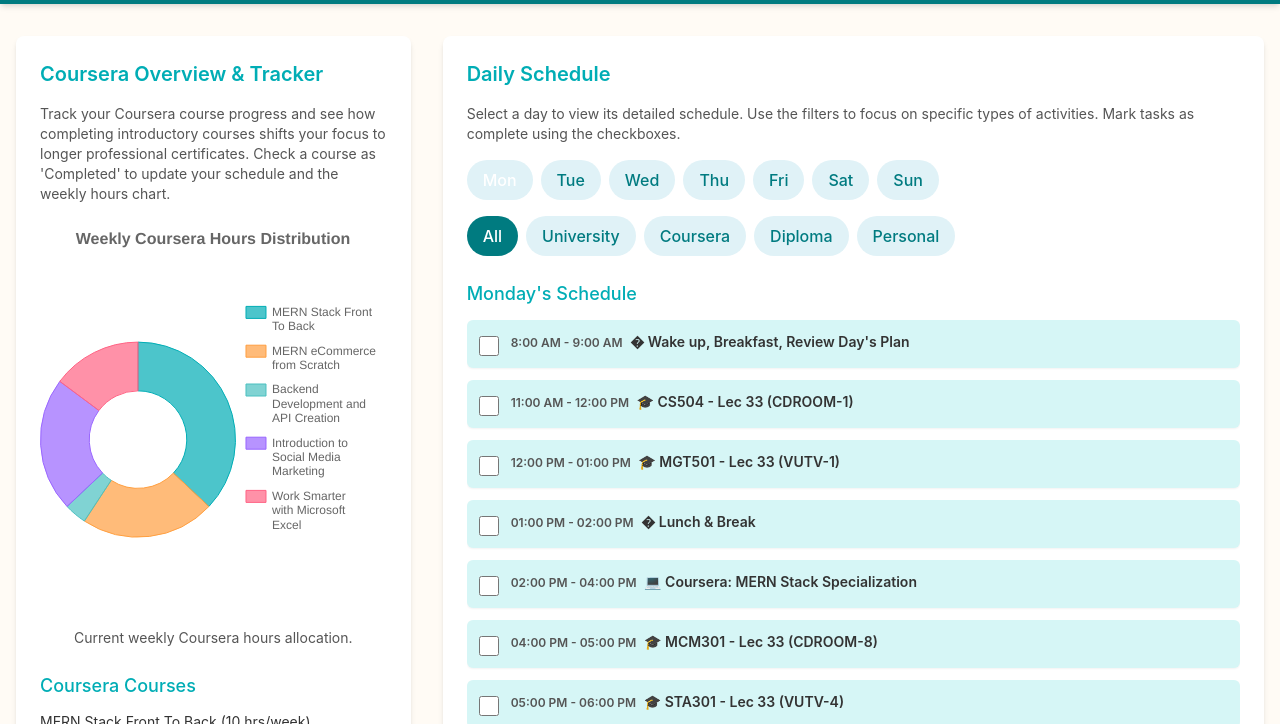
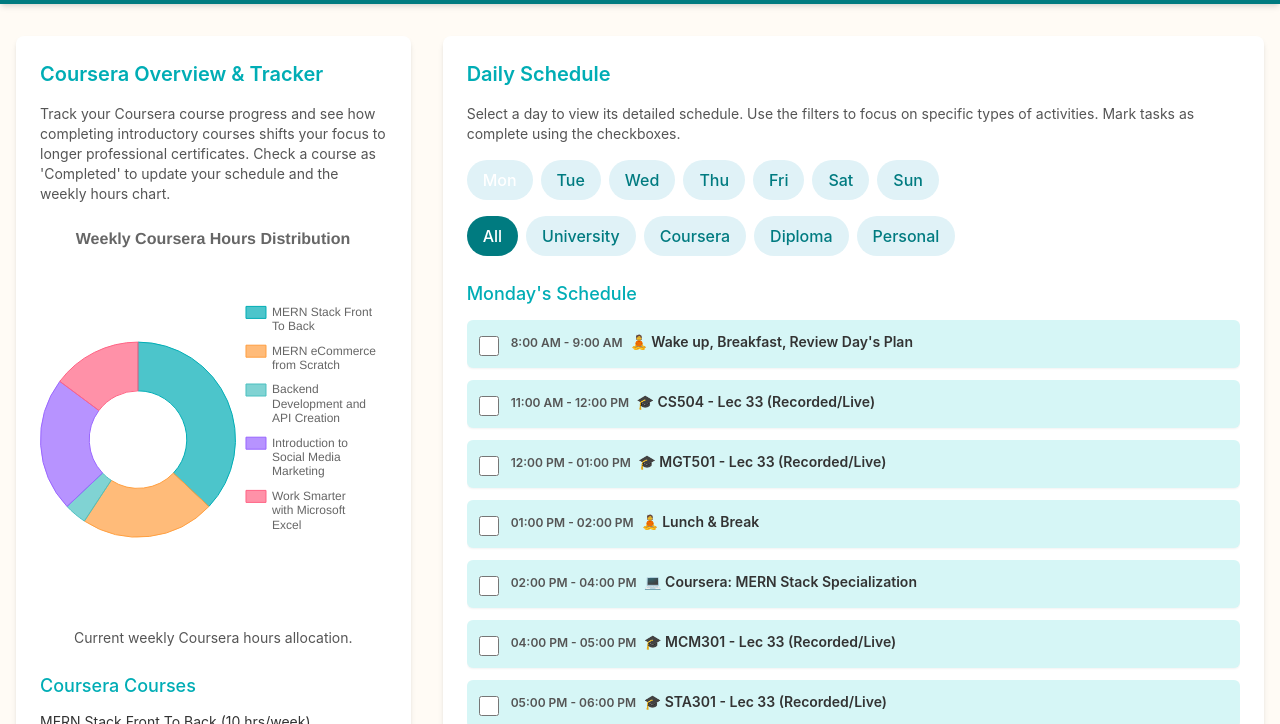
Before and after one commit to daniyalquest/My-Study-Schedule, a plain HTML site: page index.html in a window 1280 px wide. Shown: the part 76-800 px from the top of the page. Drawn offline with nearby package versions, Linux system fonts and the light colour scheme.

Commit message:
Update index.html

```diff
--- a/index.html
+++ b/index.html
@@ -170,6 +170,7 @@
         <h3 class="font-medium mb-2 text-base">Key Assumptions & Notes:</h3>
         <ul class="list-disc list-inside space-y-1 mb-4">
           <li><strong>Lecture Conflicts:</strong> On Tuesdays, your MCM301 lecture (4:00 PM - 5:00 PM) conflicts with your "Other Diploma Classes" (3:00 PM - 5:00 PM). Diploma Classes are prioritized; you may need to watch recordings or review independently for MCM301.</li>
+          <li><strong>Flexible University Lectures:</strong> All university lectures are recorded, allowing you to watch them at your convenience within the allocated time or shift them if needed.</li>
           <li><strong>Breaks are Crucial:</strong> Short breaks (5-15 minutes) are built into the schedule. Take longer breaks when needed.</li>
           <li><strong>Flexibility:</strong> This is a template. Adjust it based on your energy levels, specific deadlines, and unforeseen circumstances. Consistency is more important than strict adherence.</li>
           <li><strong>Sleep:</strong> Aim for consistent sleep to maximize your learning and productivity.</li>
@@ -203,24 +204,24 @@
     const SCHEDULE_DATA_RAW = {
       Monday: [
         { time: '8:00 AM - 9:00 AM', description: 'Wake up, Breakfast, Review Day\'s Plan', type: 'Personal' },
-        { time: '11:00 AM - 12:00 PM', description: 'CS504 - Lec 33 (CDROOM-1)', type: 'University' },
-        { time: '12:00 PM - 01:00 PM', description: 'MGT501 - Lec 33 (VUTV-1)', type: 'University' },
+        { time: '11:00 AM - 12:00 PM', description: 'CS504 - Lec 33 (Recorded/Live)', type: 'University' },
+        { time: '12:00 PM - 01:00 PM', description: 'MGT501 - Lec 33 (Recorded/Live)', type: 'University' },
         { time: '01:00 PM - 02:00 PM', description: 'Lunch & Break', type: 'Personal' },
         { time: '02:00 PM - 04:00 PM', description: 'Coursera: MERN Stack Specialization', type: 'Coursera', courseId: 'mern-stack' },
-        { time: '04:00 PM - 05:00 PM', description: 'MCM301 - Lec 33 (CDROOM-8)', type: 'University' },
-        { time: '05:00 PM - 06:00 PM', description: 'STA301 - Lec 33 (VUTV-4)', type: 'University' },
+        { time: '04:00 PM - 05:00 PM', description: 'MCM301 - Lec 33 (Recorded/Live)', type: 'University' },
+        { time: '05:00 PM - 06:00 PM', description: 'STA301 - Lec 33 (Recorded/Live)', type: 'University' },
         { time: '06:00 PM - 08:00 PM', description: 'Coursera: Introduction to Social Media Marketing', type: 'Coursera', courseId: 'intro-smm' },
         { time: '08:00 PM - 09:00 PM', description: 'Dinner', type: 'Personal' },
         { time: '10:00 PM onwards', description: 'Relax / Wind down', type: 'Personal' },
       ],
       Tuesday: [
         { time: '8:00 AM - 9:00 AM', description: 'Wake up, Breakfast, Review Day\'s Plan', type: 'Personal' },
-        { time: '11:00 AM - 12:00 PM', description: 'CS504 - Lec 34 (CDROOM-1)', type: 'University' },
-        { time: '12:00 PM - 01:00 PM', description: 'MGT501 - Lec 34 (VUTV-1)', type: 'University' },
+        { time: '11:00 AM - 12:00 PM', description: 'CS504 - Lec 34 (Recorded/Live)', type: 'University' },
+        { time: '12:00 PM - 01:00 PM', description: 'MGT501 - Lec 34 (Recorded/Live)', type: 'University' },
         { time: '01:00 PM - 02:00 PM', description: 'Lunch & Break', type: 'Personal' },
         { time: '02:00 PM - 03:00 PM', description: 'Coursera: MERN eCommerce from Scratch', type: 'Coursera', courseId: 'mern-ecommerce' },
         { time: '03:00 PM - 05:00 PM', description: 'Other Diploma Classes', type: 'Diploma', conflict: true },
-        { time: '05:00 PM - 06:00 PM', description: 'STA301 - Lec 34 (VUTV-4)', type: 'University' },
+        { time: '05:00 PM - 06:00 PM', description: 'STA301 - Lec 34 (Recorded/Live)', type: 'University' },
         { time: '06:00 PM - 08:00 PM', description: 'Coursera: MERN eCommerce from Scratch / Meta Social Media Marketing Professional Certificate (Post Intro SMM)', type: 'Coursera', courseId: ['mern-ecommerce', 'meta-smm'] },
         { time: '08:00 PM - 09:00 PM', description: 'Dinner', type: 'Personal' },
         { time: '10:00 PM onwards', description: 'Relax / Wind down', type: 'Personal' },
@@ -303,7 +304,7 @@
         case 'University': return '🎓';
         case 'Coursera': return '💻';
         case 'Diploma': return '📜';
-        case 'Personal': return '�';
+        case 'Personal': return '🧘';
         default: return '';
       }
     };
@@ -648,4 +649,3 @@
   </script>
 </body>
 </html>
-�
```
